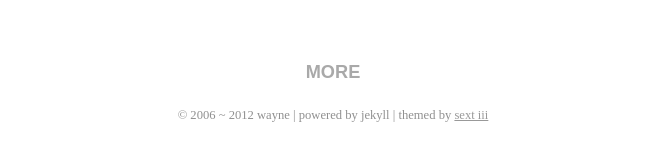
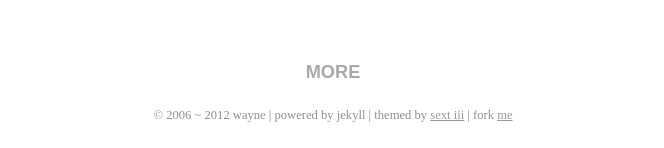
Before and after one commit to waynezhang/blog, a Jekyll site: the page built from index.markdown, in a window 1280 px wide. Shown: the part 1214-1362 px from the top of the page, without its empty margins (307-971 px from the left). Built offline with Jekyll 4.4.1, drawn with Linux system fonts in a browser that asks for light colours; some web fonts are replaced; Markdown is read by kramdown in place of the engine named in the settings.

Commit message:
add fork link, remove google files

```diff
--- a/_layouts/default.html
+++ b/_layouts/default.html
@@ -32,7 +32,7 @@
         <span><a title="subscribe me" class="" href="/atom.xml">feed</a></span>
         </nav>
         {{ content }}
-        <div id="copy">&copy; 2006 ~ 2012 wayne | powered by jekyll | themed by <a href="http://lhzhang.com" title="sext iii">sext iii</a></div>
+        <div id="copy">&copy; 2006 ~ 2012 wayne | powered by jekyll | themed by <a href="http://lhzhang.com" title="sext iii">sext iii</a> | fork <a href="https://github.com/waynezhang/blog" title="fork me">me</a></div>
       </div>
     </div> <!--! end of #container -->
   </body>
--- a/google38d6d54f15e4dc46.html
+++ /dev/null
@@ -1 +0,0 @@
-google-site-verification: google38d6d54f15e4dc46.html
--- a/googleff36d956314d2db5.html
+++ /dev/null
@@ -1 +0,0 @@
-google-site-verification: googleff36d956314d2db5.html
```
